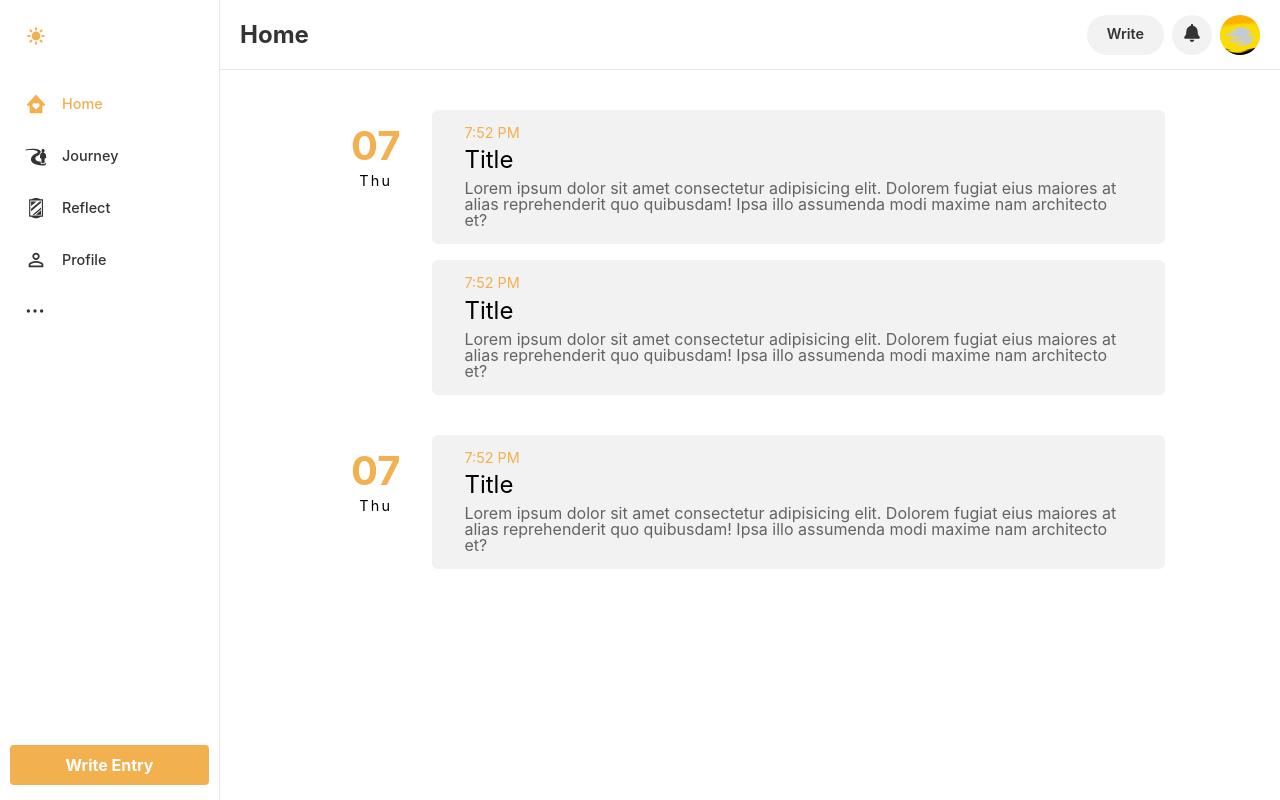
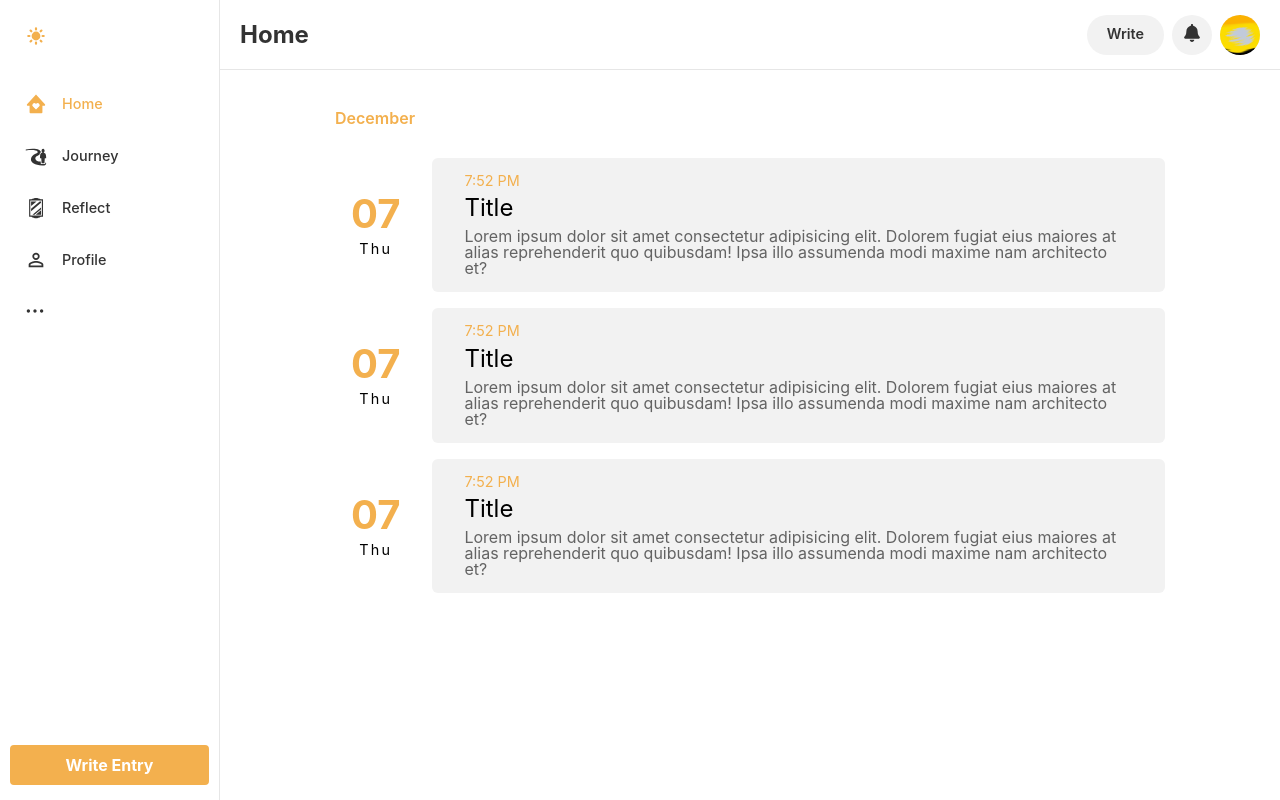
Before and after one commit to EstefanHu/helios, a Next.js app: page /home in a window 1280 px wide. Built offline with nearby package versions, Linux system fonts and the light colour scheme.

Commit message:
simplify list item component, create month wrapper

```diff
--- a/src/app/(app)/home/EntryDayWrapper.jsx
+++ /dev/null
@@ -1,14 +0,0 @@
-'use client';
-import styles from './home.module.scss';
-
-export default function EntryDayWrapper({ children }) {
-  return (
-    <div className={styles.entryDayWrapper}>
-      <div className={styles.dateBox}>
-        <p className={styles.dateBoxNumber}>07</p>
-        <p className={styles.dateBoxWeekday}>Thu</p>
-      </div>
-      <div className={styles.entryDayList}>{children}</div>
-    </div>
-  );
-}
--- a/src/app/(app)/home/EntryListItem.jsx
+++ b/src/app/(app)/home/EntryListItem.jsx
@@ -3,13 +3,21 @@ import styles from './home.module.scss';
 
 export default function EntryListItem() {
   return (
-    <div className={styles.entryListItem}>
-      <p className={styles.entryListItemTime}>7:52 PM</p>
-      <h2 className={styles.entryListItemTitle}>Title</h2>
-      <p className={styles.entryListItemBody}>
-        Lorem ipsum dolor sit amet consectetur adipisicing elit. Dolorem fugiat eius maiores at alias reprehenderit quo
-        quibusdam! Ipsa illo assumenda modi maxime nam architecto et?
-      </p>
+    <div className={styles.entryDayWrapper}>
+      <div className={styles.dateBox}>
+        <p className={styles.dateBoxNumber}>07</p>
+        <p className={styles.dateBoxWeekday}>Thu</p>
+      </div>
+      <div className={styles.entryDayList}>
+        <div className={styles.entryListItem}>
+          <p className={styles.entryListItemTime}>7:52 PM</p>
+          <h2 className={styles.entryListItemTitle}>Title</h2>
+          <p className={styles.entryListItemBody}>
+            Lorem ipsum dolor sit amet consectetur adipisicing elit. Dolorem fugiat eius maiores at alias reprehenderit
+            quo quibusdam! Ipsa illo assumenda modi maxime nam architecto et?
+          </p>
+        </div>
+      </div>
     </div>
   );
 }
--- /dev/null
+++ b/src/app/(app)/home/EntryMonthWrapper.jsx
@@ -0,0 +1,11 @@
+'use client';
+import styles from './home.module.scss';
+
+export default function EntryMonthWrapper({ children }) {
+  return (
+    <div className={styles.entryMonthWrapper}>
+      <h2 className={styles.entryMonthHeader}>December</h2>
+      <div className={styles.entryDayList}>{children}</div>
+    </div>
+  );
+}
--- a/src/app/(app)/home/home.module.scss
+++ b/src/app/(app)/home/home.module.scss
@@ -1,3 +1,9 @@
+.entryMonthHeader {
+    color: var(--accent);
+    font-weight: 600;
+    margin-bottom: 2rem;
+}
+
 .entryListContainer {
     > *+* {
         margin-top: 2.5rem;
@@ -13,7 +19,6 @@
     flex-direction: column;
     gap: 0.5rem;
     flex-basis: 5rem;
-    align-self: flex-start;
 }
 
 .dateBoxNumber {
@@ -31,6 +36,7 @@
 .entryDayWrapper {
     display: flex;
     gap: 1rem;
+    align-items: center;
 }
 
 .entryDayList {
--- a/src/app/(app)/home/page.jsx
+++ b/src/app/(app)/home/page.jsx
@@ -1,18 +1,60 @@
-import EntryDayWrapper from './EntryDayWrapper';
 import EntryListItem from './EntryListItem';
+import EntryMonthWrapper from './EntryMonthWrapper';
 import styles from './home.module.scss';
+
+const mockEntries = [
+  {
+    id: 1,
+    title: 'Title',
+    body: 'Lorem ipsum dolor sit amet, consectetur adipiscing elit. Sed dictum vestibulum nisi, eu tincidunt ligula hendrerit sit amet. Nullam a turpis vel est aliquam consectetur.',
+    creationDateTime: new Date('December 7, 2023 18:30:00'),
+    updatedDateTime: new Date('December 7, 2023 18:30:00'),
+    tags: ['peaceful', 'evening', 'reflection'],
+  },
+  {
+    id: 2,
+    title: 'Title',
+    body: 'Lorem ipsum dolor sit amet, consectetur adipiscing elit. Quisque vel mauris id purus sagittis dapibus a ac urna. Vivamus scelerisque, dolor a sodales eleifend, nunc justo commodo elit.',
+    creationDateTime: new Date('December 7, 2023 21:15:00'),
+    updatedDateTime: new Date('December 7, 2023 21:15:00'),
+    tags: ['city lights', 'adventure', 'friends'],
+  },
+  {
+    id: 3,
+    title: 'Title',
+    body: 'Lorem ipsum dolor sit amet, consectetur adipiscing elit. Sed euismod, metus ac pharetra congue, ligula augue vestibulum sapien, in pulvinar justo eros sit amet erat.',
+    creationDateTime: new Date('December 5, 2023 19:00:00'),
+    updatedDateTime: new Date('December 5, 2023 19:00:00'),
+    tags: ['thanksgiving', 'family', 'gratitude'],
+  },
+  {
+    id: 4,
+    title: 'Title',
+    body: 'Lorem ipsum dolor sit amet, consectetur adipiscing elit. Proin ultricies, leo in ullamcorper posuere, ligula libero sagittis velit, vitae efficitur libero augue sit amet lectus.',
+    creationDateTime: new Date('November 18, 2023 14:45:00'),
+    updatedDateTime: new Date('November 18, 2023 14:45:00'),
+    tags: ['rainy day', 'introspection', 'coziness'],
+  },
+  {
+    id: 5,
+    title: 'Title',
+    body: 'Lorem ipsum dolor sit amet, consectetur adipiscing elit. Fusce euismod sem eu lacus posuere, eu pellentesque mi tincidunt. Nulla facilisi. Duis volutpat ex vel accumsan convallis.',
+    creationDateTime: new Date('November 5, 2023 11:00:00'),
+    updatedDateTime: new Date('November 5, 2023 11:00:00'),
+    tags: ['autumn', 'nature', 'inspiration'],
+  },
+];
 
 export default function Home() {
   return (
     <div>
       <div className={styles.entryListContainer}>
-        <EntryDayWrapper>
+        <EntryMonthWrapper>
           <EntryListItem />
           <EntryListItem />
-        </EntryDayWrapper>
-        <EntryDayWrapper>
+
           <EntryListItem />
-        </EntryDayWrapper>
+        </EntryMonthWrapper>
       </div>
     </div>
   );
```
